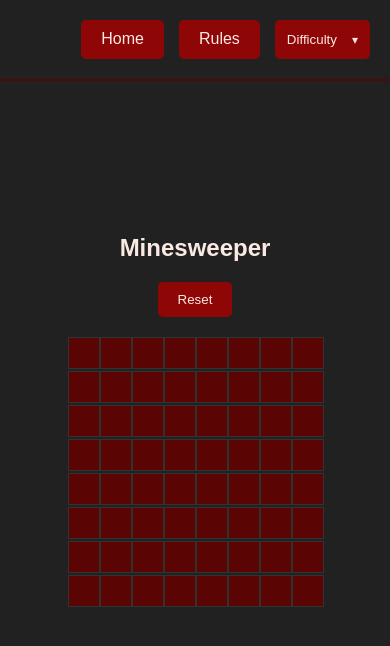
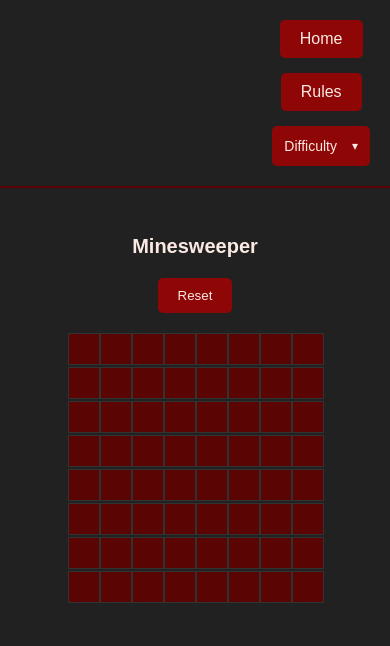
Before and after one commit to aneja5/Sahilpreet-aneja-project2, a React (Create React App) app: page /game/1 in a window 390 px wide. Shown: the top 646 px of the page. Built offline with nearby package versions, Linux system fonts and the light colour scheme.

Commit message:
Update GamePage.css

```diff
--- a/src/components/GamePage.css
+++ b/src/components/GamePage.css
@@ -1,4 +1,3 @@
-
 body, html {
   margin: 0;
   padding: 0;
@@ -10,6 +9,7 @@
   justify-content: center;
   align-items: center;
   font-family: Arial, sans-serif;
+  overflow: hidden;
 }
 
 #root {
@@ -24,6 +24,7 @@
   flex-direction: column;
   align-items: center;
   justify-content: center;
+  overflow: hidden;
 }
 
 .game-title {
@@ -143,3 +144,31 @@
   border-radius: 4px;
   cursor: pointer;
 }
+
+.game-board {
+  display: grid;
+  grid-template-columns: repeat(auto-fill, minmax(30px, 1fr));
+  gap: 1px;
+  max-width: 100%;
+  max-height: 80vh;
+  overflow-x: auto;
+}
+
+@media screen and (max-width: 600px) {
+  .game-title {
+    font-size: 20px;
+  }
+
+  .game-board {
+    grid-template-columns: repeat(auto-fill, minmax(25px, 1fr));
+  }
+
+  .button-container {
+    flex-direction: column;
+    align-items: center;
+  }
+
+  .dropdown-btn {
+    font-size: 14px;
+  }
+}
```
